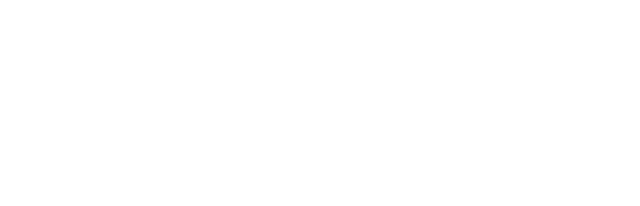
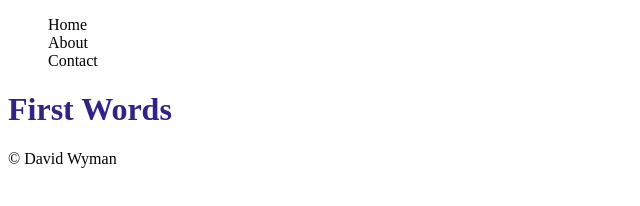
Before and after one commit to dmwyman/first-words-app-vanilla-js, a plain HTML site: page index.html in a window 1280 px wide. Shown: the whole page, without its empty margins (0-640 px from the left). Drawn offline with Linux system fonts and the light colour scheme.

Commit message:
add nav, title, copyright

```diff
--- a/index.html
+++ b/index.html
@@ -4,7 +4,29 @@
     <meta charset="UTF-8" />
     <meta http-equiv="X-UA-Compatible" content="IE=edge" />
     <meta name="viewport" content="width=device-width, initial-scale=1.0" />
+    <link rel="stylesheet" href="./styles.css" />
     <title>First Words</title>
   </head>
-  <body></body>
+  <body class="body-container">
+    <header>
+      <nav class="navbar">
+        <!-- navbar -->
+        <ul class="navbar-links-list">
+          <li class="navbar-link">Home</li>
+          <li class="navbar-link">About</li>
+          <li class="navbar-link">Contact</li>
+        </ul>
+      </nav>
+    </header>
+    <main>
+      <!-- title -->
+      <h1 class="main-title">First Words</h1>
+      <!-- card info -->
+    </main>
+    <footer>
+      <!-- copyright? logo? nav links? -->
+      <p class="copyright-footer">&copy; David Wyman</p>
+    </footer>
+    <script src="./app.js"></script>
+  </body>
 </html>
--- a/styles.css
+++ b/styles.css
@@ -0,0 +1,21 @@
+/* color palette (color-blind friendly)
+blue: #0077BB / 0,119,187
+cyan: #33BBEE / 51, 187, 238
+teal: #009988 / 0, 153, 136
+orange: #EE7733 / 238, 119, 51
+red: #CC3311 / 204, 51, 17
+magenta: #EE3377 / 238, 51, 119
+grey: #BBBBBB / 187, 187, 187
+ingido: #332288 / 51, 34, 136
+ */
+
+/* .body-container{
+ display: grid;
+ grid-template-areas: ;
+} */
+.navbar-links-list {
+  list-style-type: none;
+}
+.main-title {
+  color: #332288;
+}
```
